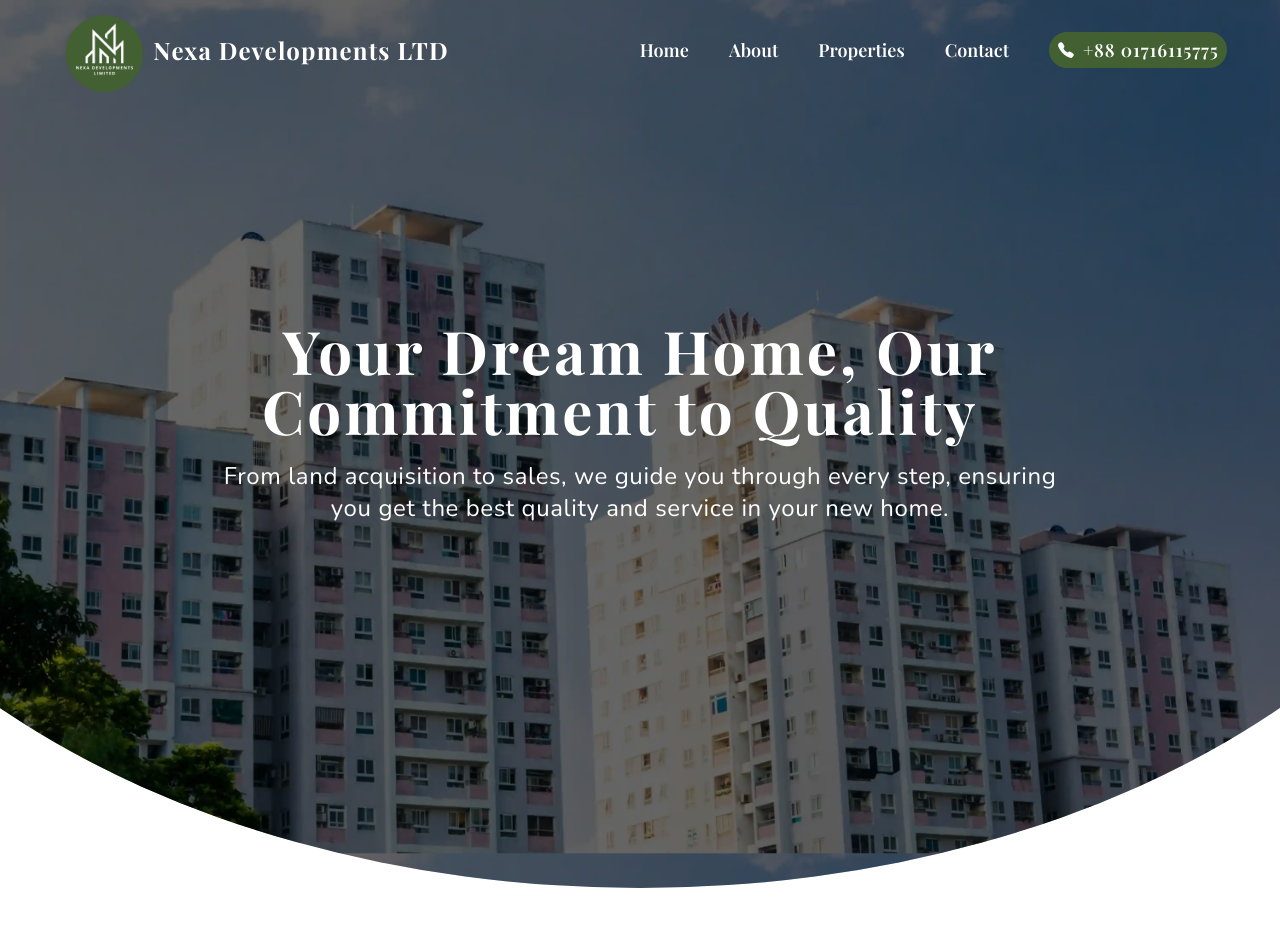
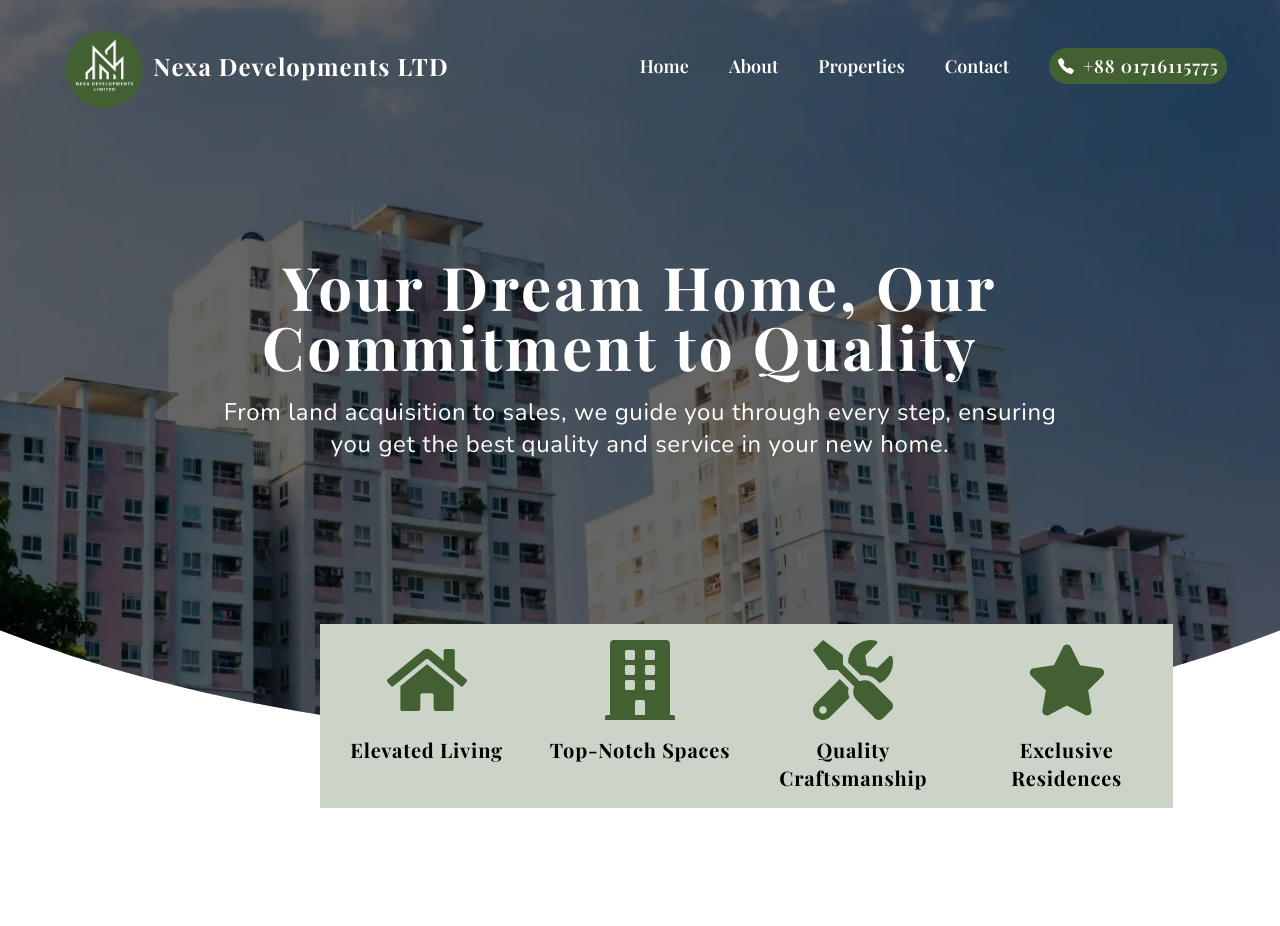
Before and after one commit to alifhossain07/nexa-development-realestate, a Next.js app: page / in a window 1280 px wide. Shown: the top 926 px of the page. Built offline with nearby package versions, Linux system fonts and the light colour scheme; a web font is replaced by a local one.

Commit message:
Parallax with features done Done

```diff
--- a/app/sections/Banner/Banner.tsx
+++ b/app/sections/Banner/Banner.tsx
@@ -1,14 +1,16 @@
-"use client"
-import BannerImage from '@/public/images/banner3.webp';
-import { Typewriter } from 'react-simple-typewriter';
+"use client";
+import BannerImage from "@/public/images/banner3.webp";
+import { Typewriter } from "react-simple-typewriter";
+import { FaHome, FaBuilding, FaTools, FaStar } from 'react-icons/fa';
 
 const Banner = () => {
   return (
+    <div className="relative">
       <div
-            className="relative bg-cover bg-center h-[1200px] flex items-start justify-center"
+        className="relative bg-cover bg-center h-[1000px]  flex items-start justify-center"
         style={{
           backgroundImage: `url(${BannerImage.src})`,
-                clipPath: "ellipse(70% 50% at 50% 24%)",
+          clipPath: "ellipse(80% 50% at 50% 24%)",
           backgroundAttachment: "fixed",
           backgroundPosition: "center 20%", // 20% from the top, adjust as needed
         }}
@@ -17,11 +19,11 @@ const Banner = () => {
         <div className="absolute inset-0 bg-black opacity-60"></div>
 
         {/* Content positioned at the top */}
-            <div className="absolute top-80 w-9/12 mx-auto text-white z-10 text-center px-6">
+        <div className="absolute top-64 w-9/12 mx-auto text-white z-10 text-center px-6">
           {/* Typewriter container with fixed height */}
-                <div className='text-6xl tracking-wider mx-auto font-bold font-title h-[100px]'>
+          <div className="text-6xl tracking-wider mx-auto font-bold font-title h-[100px]">
             <Typewriter
-                        words={['Your Dream Home, Our Commitment to Quality']}
+              words={["Your Dream Home, Our Commitment to Quality"]}
               loop={Infinity} // Infinite loop
               cursor
               cursorStyle="_"
@@ -32,9 +34,41 @@ const Banner = () => {
           </div>
 
           <p className="mt-10 text-2xl tracking-wide font-text animate-fade-in-up">
-                    From land acquisition to sales, we guide you through every step, ensuring  <br />you get the best quality and service in your new home.
+            From land acquisition to sales, we guide you through every step,
+            ensuring <br />
+            you get the best quality and service in your new home.
           </p>
         </div>
+      </div>
+
+      <div className="absolute font-title tracking-wider  left-80 mt-10 w-8/12 mx-auto bottom-48 flex justify-around bg-[#ccd4c8] py-4 z-10">
+    {/* Elevated Living */}
+    <div className="flex flex-col items-center text-center flex-1 px-4">
+        <FaHome className="w-20 h-20 mb-4 text-[#436033]" />
+        <h2 className="text-xl font-bold text-black ">Elevated Living</h2>
+    </div>
+
+    {/* Top-Notch Spaces */}
+    <div className="flex flex-col items-center text-center flex-1 px-4">
+        <FaBuilding className="w-20 h-20 mb-4 text-[#436033]" />
+        <h2 className="text-xl font-bold text-black">Top-Notch Spaces</h2>
+    </div>
+
+    {/* Quality Craftsmanship */}
+    <div className="flex flex-col items-center text-center flex-1 px-4">
+        <FaTools className="w-20 h-20 mb-4 text-[#436033]" />
+        <h2 className="text-xl font-bold text-black">Quality Craftsmanship</h2>
+    </div>
+
+    {/* Exclusive Residences */}
+    <div className="flex flex-col items-center text-center flex-1 px-4">
+        <FaStar className="w-20 h-20 mb-4 text-[#436033]" />
+        <h2 className="text-xl font-bold text-black ">Exclusive Residences</h2>
+    </div>
+</div>
+
+
+
     </div>
   );
 };
--- a/app/shared/Header.tsx
+++ b/app/shared/Header.tsx
@@ -3,11 +3,13 @@
 import Image from 'next/image';
 import React, { useState, useEffect } from 'react';
 import { IoCall } from "react-icons/io5";
+import { GiHamburgerMenu } from "react-icons/gi"; // For the hamburger icon
 
 import Logo from "@/public/images/logo.png";
 
 const Header = () => {
     const [isScrolled, setIsScrolled] = useState(false);
+    const [isMenuOpen, setIsMenuOpen] = useState(false); // To control the mobile menu
 
     useEffect(() => {
         const handleScroll = () => {
@@ -30,7 +32,8 @@ const Header = () => {
                 isScrolled ? "bg-white shadow-md" : "bg-transparent"
             }`}
         >
-            <div className="flex w-11/12 mx-auto justify-between items-center ">
+            <div className="flex w-11/12 mx-auto justify-between items-center py-4">
+                {/* Logo and Company Name */}
                 <div className="flex items-center">
                     <Image src={Logo} alt="logo" width={100} height={100} />
                     <h1
@@ -41,7 +44,9 @@ const Header = () => {
                         Nexa Developments LTD
                     </h1>
                 </div>
-                <div className="flex font-title text-lg items-center gap-10 font-semibold">
+
+                {/* Desktop Menu */}
+                <div className="hidden md:flex font-title text-lg items-center gap-10 font-semibold">
                     <ul
                         className={`flex gap-10 ${
                             isScrolled ? "text-black" : "text-white"
@@ -59,7 +64,32 @@ const Header = () => {
                         <IoCall /> +88 01716115775
                     </li>
                 </div>
+
+                {/* Mobile Hamburger Menu */}
+                <div className="md:hidden flex items-center">
+                    <button
+                        onClick={() => setIsMenuOpen(!isMenuOpen)}
+                        className={`text-3xl ${isScrolled ? "text-black" : "text-white"}`}
+                    >
+                        <GiHamburgerMenu />
+                    </button>
+                </div>
             </div>
+
+            {/* Mobile Menu */}
+            {isMenuOpen && (
+                <div className="md:hidden bg-[#436033] text-white py-4 px-6">
+                    <ul className="flex flex-col gap-4 text-lg font-semibold">
+                        <li>Home</li>
+                        <li>About</li>
+                        <li>Properties</li>
+                        <li>Contact</li>
+                        <li className="text-lg gap-2 bg-[#436033] px-2 py-1 rounded-3xl text-white flex font-semibold items-center tracking-wider">
+                            <IoCall /> +88 01716115775
+                        </li>
+                    </ul>
+                </div>
+            )}
         </header>
     );
 };
```
Lines whose indentation alone changed are shown as unchanged.
